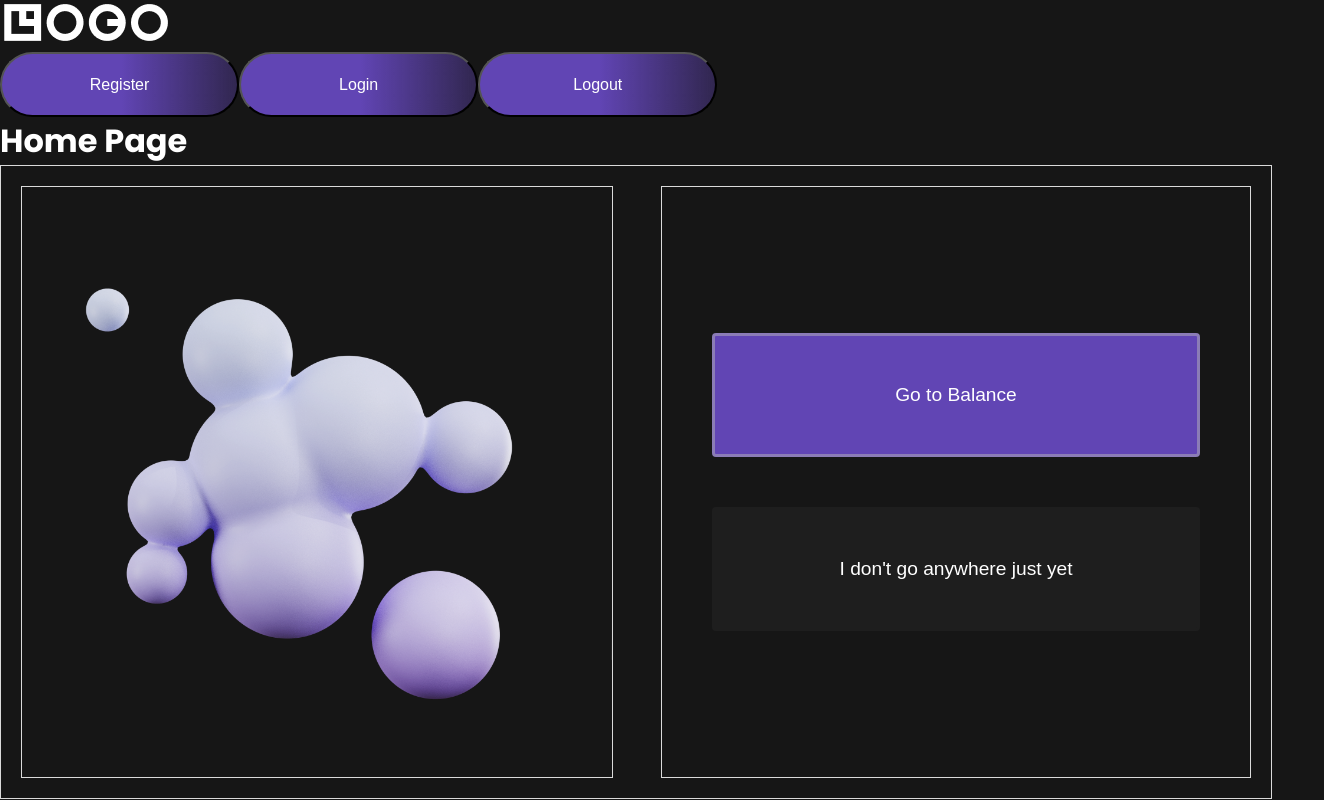
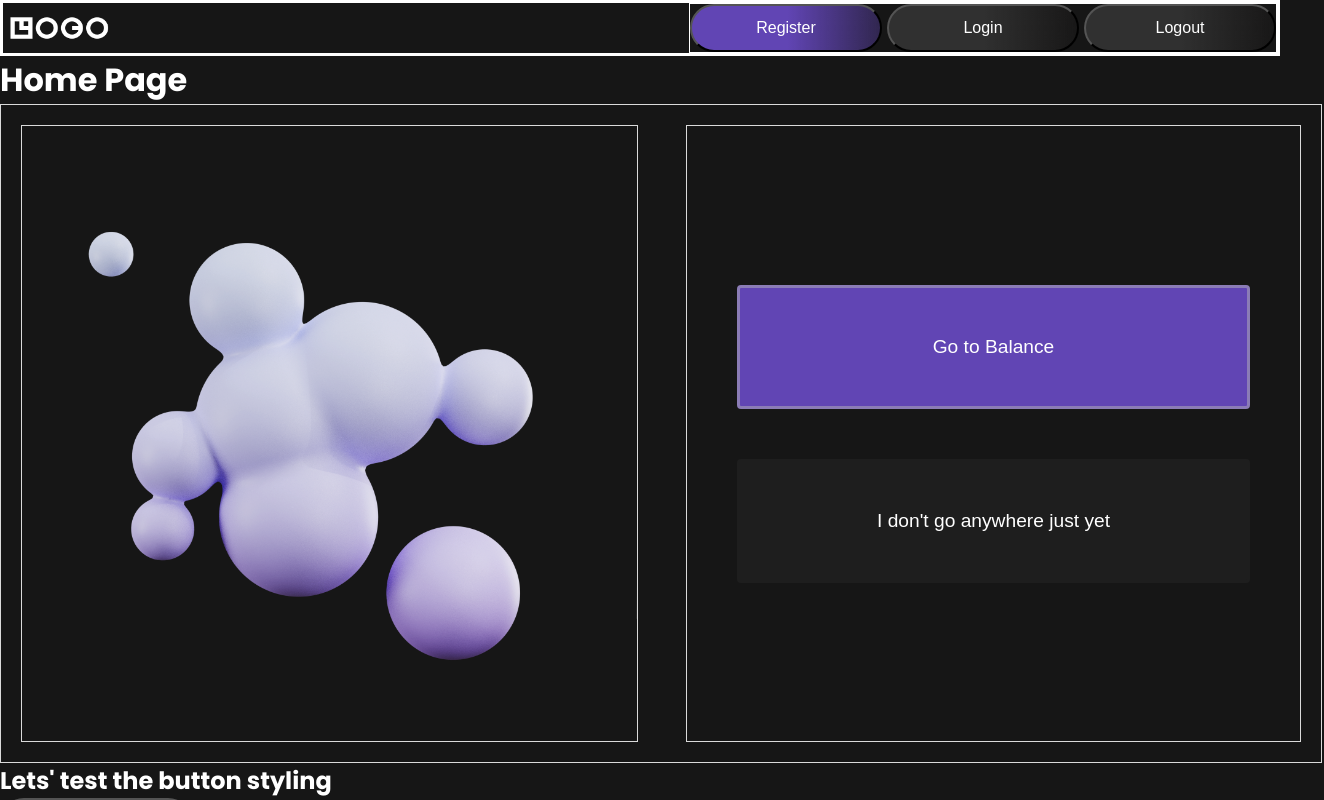
Before and after one commit to PaivarintaEmilia/fullStackOwnMainProject, a React (Vite) app: page / in a window 1280 px wide. Shown: the top 800 px of the page, 1324 px wide, since content can reach past the window. Built offline with nearby package versions, Linux system fonts and the light colour scheme.

Commit message:
Add Header styling in Header.module.css.
Also tested the hiding functionality of the header buttons.

```diff
--- a/src/assets/globals.css
+++ b/src/assets/globals.css
@@ -12,7 +12,7 @@
 
 body {
     overflow-x: hidden;
-    margin-right: 50px;
+    /* margin-right: 50px; */
     background-color: #161616;
     color: white;
 }
@@ -21,8 +21,8 @@ body {
 
 /* Global main styling of a button. Use modules classNames to different styling options. */
 #global-btn {
-    width: 14.94619rem;
-    height: 4.0625rem;
+    width: 12rem;
+    height: 3rem;
     flex-shrink: 0;
     border-radius: 3.1875rem;
     background: linear-gradient(90deg, #6145B4 51%, rgba(97, 69, 180, 0.37) 100%);
--- a/src/components/Header/Header.module.css
+++ b/src/components/Header/Header.module.css
@@ -0,0 +1,48 @@
+.headerContainer {
+    border: 3px solid white;
+    display: flex;
+    flex-direction: row;
+    justify-content: space-between;
+    align-items: center;
+}
+
+
+.logo {
+    padding: 5px;
+    width: 8%;
+
+}
+
+.btnContainer {
+    border: 1px solid white;
+    display: flex;
+    gap: 5px;
+}
+
+/* Test to test out hiding register when in register screen */
+
+.registerBtn {
+    /**/
+}
+
+.loginBtn {
+    width: 12rem;
+    height: 3rem;
+    flex-shrink: 0;
+    border-radius: 3.1875rem;
+    background: linear-gradient(90deg, #303030 51%, rgba(29, 27, 27, 0.37) 100%);
+    backdrop-filter: blur(12.399999618530273px);
+    color: white;
+    font-size: 1rem;
+}
+
+.logOutBtn {
+    width: 12rem;
+    height: 3rem;
+    flex-shrink: 0;
+    border-radius: 3.1875rem;
+    background: linear-gradient(90deg, #303030 51%, rgba(29, 27, 27, 0.37) 100%);
+    backdrop-filter: blur(12.399999618530273px);
+    color: white;
+    font-size: 1rem;
+}
--- a/src/components/Header/Header.tsx
+++ b/src/components/Header/Header.tsx
@@ -1,7 +1,7 @@
 import React from "react";
 import Img from "../../common/Img";
 import ButtonComponent from "../../common/Button";
-import { useNavigate } from 'react-router-dom';
+import { useNavigate, useLocation } from 'react-router-dom';
 // Styling
 import styles from './Header.module.css';
 
@@ -11,6 +11,7 @@ import styles from './Header.module.css';
 const Header: React.FC = () => {
 
     const navigate = useNavigate(); // react-router-dom hook navigointiin
+    const location = useLocation(); // Hae nykyinen sijainti
 
     const navigateLogin = () => {
         navigate('/login');
@@ -35,6 +36,7 @@ const Header: React.FC = () => {
                 id="nav-container-img-id" // Mieti tarvitaanko tätä oikeastaan ollenkaan.
             />
             <div className={styles.btnContainer}>
+                {location.pathname !== '/register' &&
                 <ButtonComponent
                     name="register"
                     type="button"
@@ -44,12 +46,13 @@ const Header: React.FC = () => {
                     onClick={navigateLogin}
                     text="Register"
                 />
+                }
                 <ButtonComponent
                     name="Login"
                     type="button"
                     value="" // tarvitaanko navContainerissa?
                     className={styles.loginBtn}
-                    id="global-btn"
+                    id=""
                     onClick={navigateRegister}
                     text="Login"
                 />
@@ -58,7 +61,7 @@ const Header: React.FC = () => {
                     type="button"
                     value="" // tarvitaanko navContainerissa?
                     className={styles.logOutBtn}
-                    id="global-btn"
+                    id="logOutHidden"
                     onClick={navigateLogout}
                     text="Logout"
                 />
```
